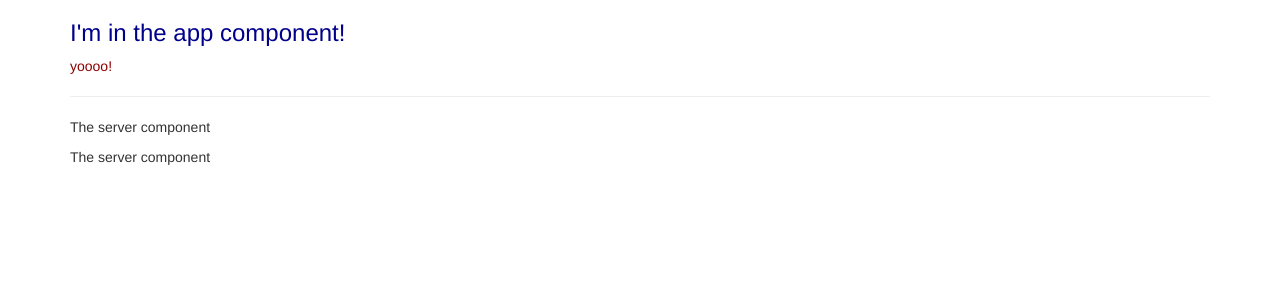
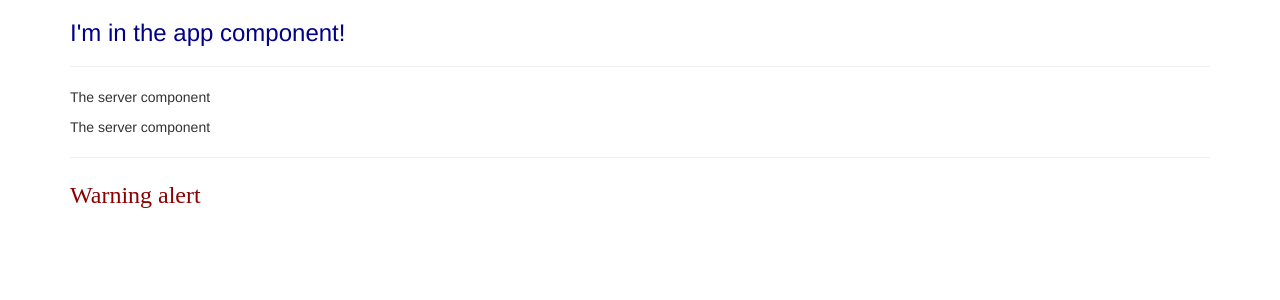
Before and after one commit to SzilardZ/angular-tutorial-1-the-basics, an Angular app: page / in a window 1280 px wide. Shown: the top 300 px of the page. Built offline with nearby package versions, Linux system fonts and the light colour scheme.

Commit message:
warningAlert component implemented

```diff
--- a/src/app/app.component.css
+++ b/src/app/app.component.css
@@ -1,7 +1,3 @@
 h3 {
   color: darkblue;
 }
-
-p {
-  color: darkred;
-}
--- a/src/app/app.component.html
+++ b/src/app/app.component.html
@@ -2,9 +2,10 @@
   <div class="row">
     <div class="col-xs-12">
       <h3>I'm in the app component!</h3>
-      <p>yoooo!</p>
       <hr>
       <app-servers></app-servers>
+      <hr>
+      <app-warning-alert></app-warning-alert>
     </div>
   </div>
 </div>
--- a/src/app/app.module.ts
+++ b/src/app/app.module.ts
@@ -4,12 +4,14 @@ import { NgModule } from '@angular/core';
 import { AppComponent } from './app.component';
 import { ServerComponent } from './server/server.component';
 import { ServersComponent } from './servers/servers.component';
+import { WarningAlertComponent} from './warning_alert/warningAlert.component';
 
 @NgModule({
   declarations: [
     AppComponent,
     ServerComponent,
-    ServersComponent
+    ServersComponent,
+    WarningAlertComponent
   ],
   imports: [
     BrowserModule,
--- a/src/app/warning_alert/warningAlert.component.css
+++ b/src/app/warning_alert/warningAlert.component.css
@@ -0,0 +1,5 @@
+p {
+  color: darkred;
+  font-size: x-large;
+  font-family: "Bradley Hand";
+}
--- a/src/app/warning_alert/warningAlert.component.html
+++ b/src/app/warning_alert/warningAlert.component.html
@@ -1,10 +1 @@
-<!DOCTYPE html>
-<html lang="en">
-<head>
-    <meta charset="UTF-8">
-    <title>Title</title>
-</head>
-<body>
-
-</body>
-</html>
+<p>Warning alert</p>
```
Also changed, not shown: src/app/warning_alert/warningAlert.component.ts (+11 -0 lines).
